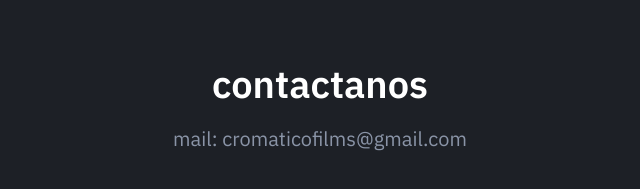
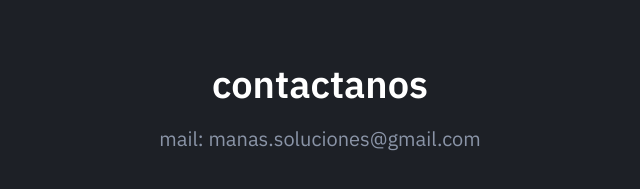
Before and after one commit to carlosmatthews/pirka-it.github.io, a plain HTML site: page index.html in a window 1280 px wide. Shown: the part 1720-1909 px from the top of the page, 320-960 px from the left. Drawn offline with nearby package versions, Linux system fonts and the light colour scheme.

Commit message:
mail change

```diff
--- a/index.html
+++ b/index.html
@@ -173,7 +173,7 @@
             <div class="pricing-inner section-inner">
               <div class="pricing-header text-center">
                 <h2 class="section-title mt-0">contactanos</h2>
-                <p class="section-paragraph mb-0">mail: cromaticofilms@gmail.com</p>
+                <p class="section-paragraph mb-0">mail: manas.soluciones@gmail.com</p>
               </div>
               <div class="pricing-tables-wrap">
                 <div class="pricing-table">
```
